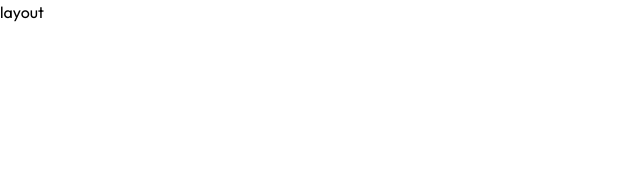
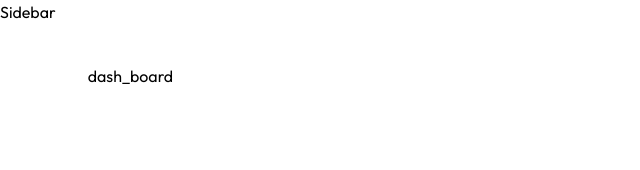
Before and after one commit to adnan-sami-dev/mern_ems, a React (Vite) app in the folder front_end/: page /dashboard in a window 1280 px wide. Shown: the top 170 px of the page, without its empty margins (0-640 px from the left). Built offline with nearby package versions, Linux system fonts and the light colour scheme.

Commit message:
setup routes

```diff
--- a/front_end/src/App.jsx
+++ b/front_end/src/App.jsx
@@ -1,10 +1,16 @@
 import {Toaster} from "react-hot-toast"
-import {Route, Routes} from "react-router-dom"
+import {Route, Routes, Navigate} from "react-router-dom"
 import LoginPage from "./pages/login"
 import LayoutPage from "./pages/layout"
 import DashboardPage from "./pages/dashboard"
 import EmployeesPage from "./pages/employees"
 import AttendancePage from "./pages/attendance"
+import PayslipsPage from "./pages/payslips"
+import PrintPayslipPage from "./pages/printpayslip"
+import SettingsPage from "./pages/settings"
+
+
+import "./index.css"
 
 const App = () => {
 
@@ -13,15 +19,19 @@ const App = () => {
       <Toaster />
       <Routes>
         <Route path="/login" element = { <LoginPage /> } />
+
         <Route element={<LayoutPage />}>
           <Route path="/dashboard" element={<DashboardPage />}/>
           <Route path="/employees" element={<EmployeesPage />}/>
           <Route path="/attendance" element={<AttendancePage/>}/>
           <Route path="/leave" element={<DashboardPage />}/>
-          <Route path="/dashboard" element={<DashboardPage />}/>
-
+          <Route path="/payslips" element={<PayslipsPage />}/>
+          <Route path="/settings" element={<SettingsPage />}/>
         </Route>
 
+        <Route path="/print/payslips/:id" element = { <PrintPayslipPage /> } />
+
+        <Route path="*" element={ <Navigate to="/dashboard" replace/>} />
       </Routes>
     </>
   )
--- a/front_end/src/pages/layout.jsx
+++ b/front_end/src/pages/layout.jsx
@@ -1,8 +1,15 @@
-
+import {Outlet} from "react-router-dom"
 
 const LayoutPage = () => {
   return (
-    <div>layout</div>
+    <div className = "flex h-screen" >
+      <p> Sidebar </p>
+      <main className = " flex-1 overflow-y-auto">
+        <div className = " p-4 pt-16 sm: p-6 sm: pt-6 lg: p-8 max-w-400 mx-auto " >
+          <Outlet />
+        </div>
+      </main>
+    </div>
   )
 }
 
```
Also changed, not shown: 1 other file (tests, documents, lock files or other folders).
